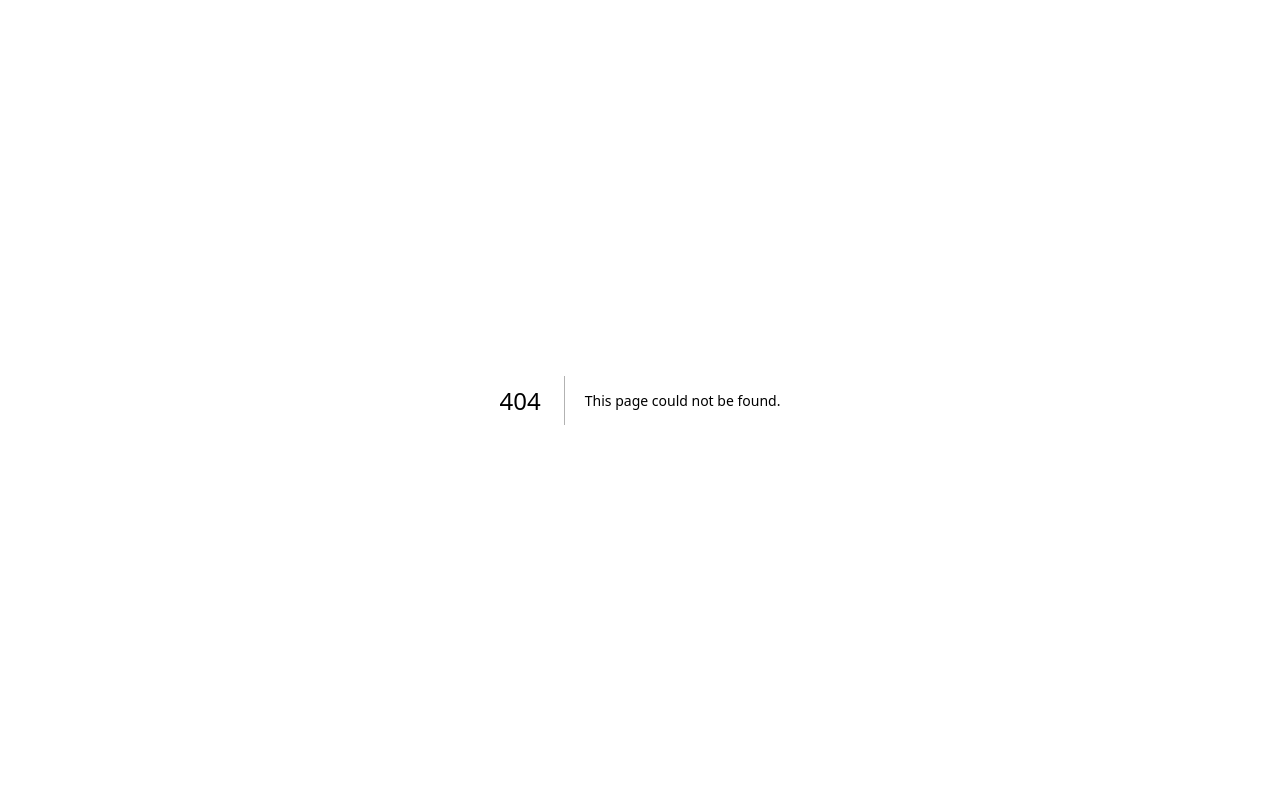
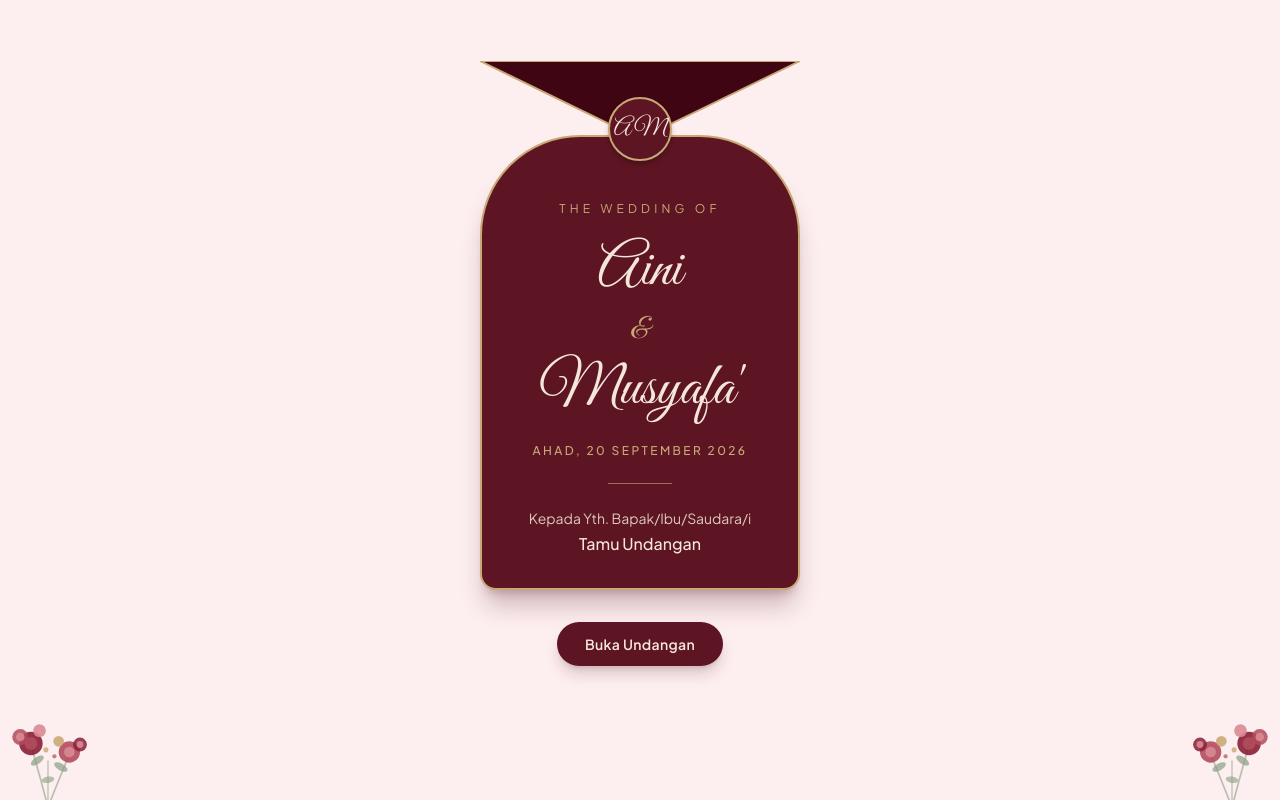
Before and after one commit to RizqiFadli/undangan-nikah-aini, a Next.js app: page / in a window 1280 px wide. Before the commit this address had no page. Built offline with nearby package versions, Linux system fonts and the light colour scheme.

Commit message:
Fix: kembalikan app/page.tsx yang sempat terhapus

```diff
--- /dev/null
+++ b/app/page.tsx
@@ -0,0 +1,38 @@
+"use client";
+
+import { Suspense, useState } from "react";
+import CoverScreen from "@/components/CoverScreen";
+import QuoteSection from "@/components/QuoteSection";
+import CountdownTimer from "@/components/CountdownTimer";
+import CoupleProfile from "@/components/CoupleProfile";
+import LocationMap from "@/components/LocationMap";
+import GiftSection from "@/components/GiftSection";
+import ClosingSection from "@/components/ClosingSection";
+import MusicPlayer from "@/components/MusicPlayer";
+
+export default function Home() {
+  const [isOpened, setIsOpened] = useState(false);
+
+  return (
+    <main className="min-h-screen bg-[#FDEEF0]">
+      <MusicPlayer />
+
+      {!isOpened && (
+        <Suspense fallback={null}>
+          <CoverScreen onOpen={() => setIsOpened(true)} />
+        </Suspense>
+      )}
+
+      {isOpened && (
+        <>
+          <QuoteSection />
+          <CountdownTimer />
+          <CoupleProfile />
+          <LocationMap />
+          <GiftSection />
+          <ClosingSection />
+        </>
+      )}
+    </main>
+  );
+}
```
